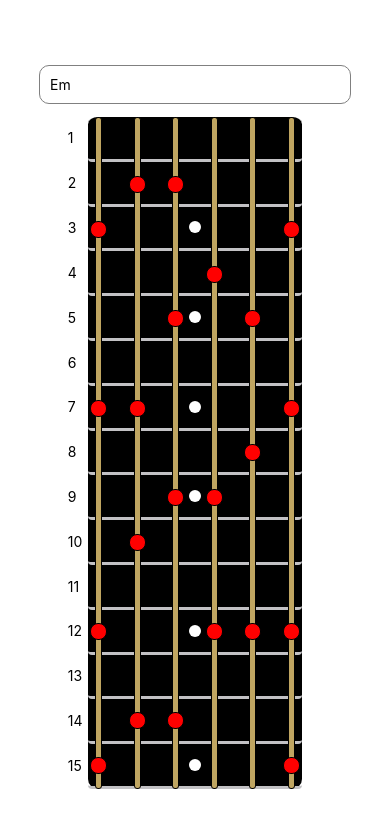
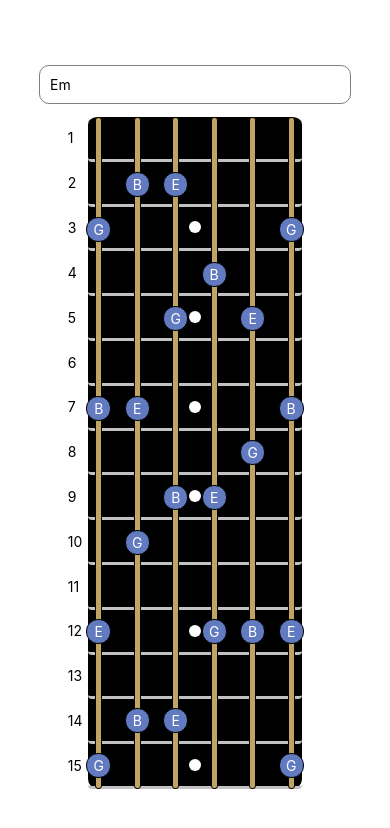
Before and after one commit to jacehalvorson/melody_spark, a React Native app: screen / in a window 390 px wide. Shown: the top 828 px of the page. Built offline with nearby package versions, Linux system fonts and the light colour scheme.

Commit message:
Different color scheme, each note displays symbol

```diff
--- a/src/components/guitar.tsx
+++ b/src/components/guitar.tsx
@@ -1,4 +1,6 @@
 import { StyleSheet, View, Text } from 'react-native';
+import Note from '../note';
+import { NoteSymbol } from '../music';
 
 const styles = StyleSheet.create({
    guitar: {
@@ -44,7 +46,7 @@ const styles = StyleSheet.create({
 
    noteWrapper: {
       position: 'absolute',
-      left: -6,
+      left: -10,
       height: '100%',
       display: 'flex',
       alignItems: 'center',
@@ -53,12 +55,17 @@ const styles = StyleSheet.create({
 
    note: {
       position: 'relative',
-      backgroundColor: 'red',
-      width: 17,
-      height: 17,
-      borderRadius: 8,
+      backgroundColor: '#627ABF',
+      width: 25,
+      height: 25,
+      borderRadius: 12,
       borderWidth: 1,
       borderColor: '#000000',
+
+      display: 'flex',
+      alignItems: 'center',
+      justifyContent: 'center',
+      color: 'white',
    },
 
    stringWrapper: {
@@ -84,7 +91,7 @@ const styles = StyleSheet.create({
    },
 });
 
-function String( props: { fretsDisplayed: boolean[] } ) {
+function String( props: { fretsDisplayed: Note[] } ) {
    return (
       <>
          <View style={styles.string}>
@@ -96,7 +103,14 @@ function String( props: { fretsDisplayed: boolean[] } ) {
                      additionalStyles = { backgroundColor: 'transparent', borderColor: 'transparent' };
                   }
                   return (
-                     <View style={Object.assign( {}, styles.note, additionalStyles )}></View>
+                     <View style={Object.assign( {}, styles.note, additionalStyles )}>
+                        {( props.fretsDisplayed[ fretIndex ] )
+                              ? <Text style={{color: 'white'}}>
+                                    {NoteSymbol[ props.fretsDisplayed[ fretIndex ].getSymbol( ) ].replace( 'Sharp', '#' )}
+                                 </Text>
+                              : <></>
+                        }
+                     </View>
                   );
                })}
             </View>
@@ -126,7 +140,7 @@ function Dot( ) {
    );
 }
 
-export default function Guitar( props: { notesDisplayed: boolean[][] } ) {
+export default function Guitar( props: { notesDisplayed: Note[][] } ) {
    return (
       <View style={styles.guitar}>
          {/* Fretboard */}
--- a/src/noteMap.ts
+++ b/src/noteMap.ts
@@ -7,7 +7,7 @@ export default class NoteMap {
       this.reset( );
    }
 
-   public getNoteMap( ): boolean[][] {
+   public getNoteMap( ): (Note|null)[][] {
       return this.noteMap;
    }
 
@@ -20,14 +20,14 @@ export default class NoteMap {
 
          this.noteMap[ guitarString ] = [];
          for ( let fret = 0; fret <= maxFretNumber; fret++ ) {
-            this.noteMap[ guitarString ][ fret ] = false;
+            this.noteMap[ guitarString ][ fret ] = null;
          }
       }
    }
 
    public update( notes: Note[ ] ) {
       for ( const note of notes ) {
-         this.noteMap[ note.getString( ) ][ note.getFret( ) ] = true;
+         this.noteMap[ note.getString( ) ][ note.getFret( ) ] = note;
       }
    }
 
@@ -48,5 +48,5 @@ export default class NoteMap {
       return noteMapString;
    }
 
-   private noteMap: boolean[][];
+   private noteMap: (Note|null)[][];
 }
```
